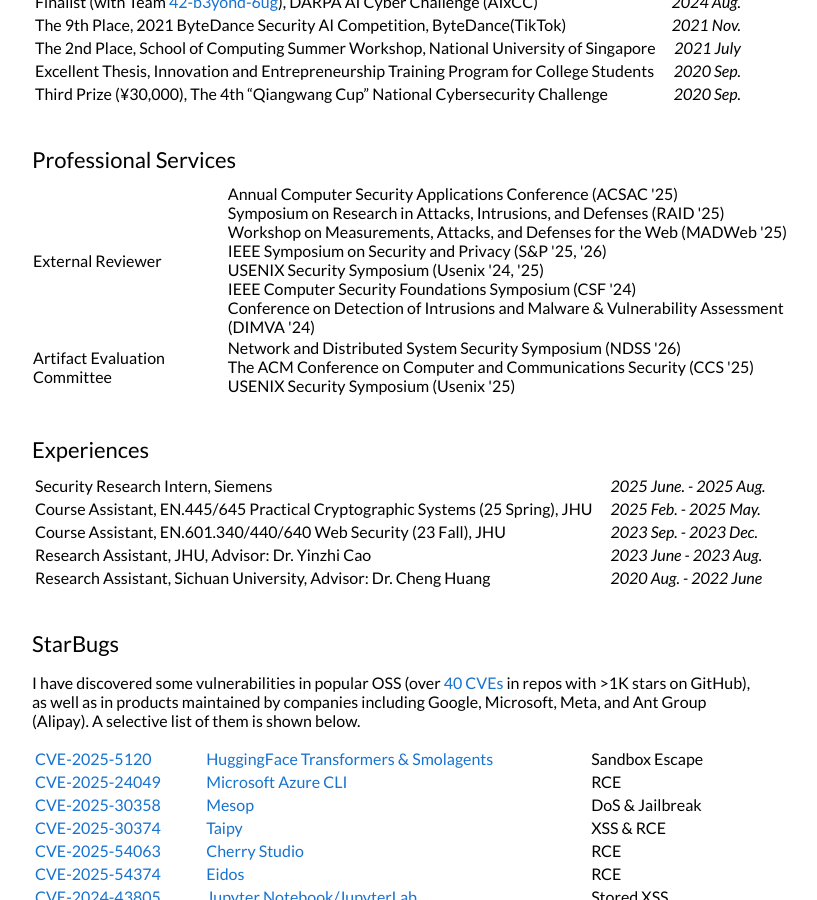
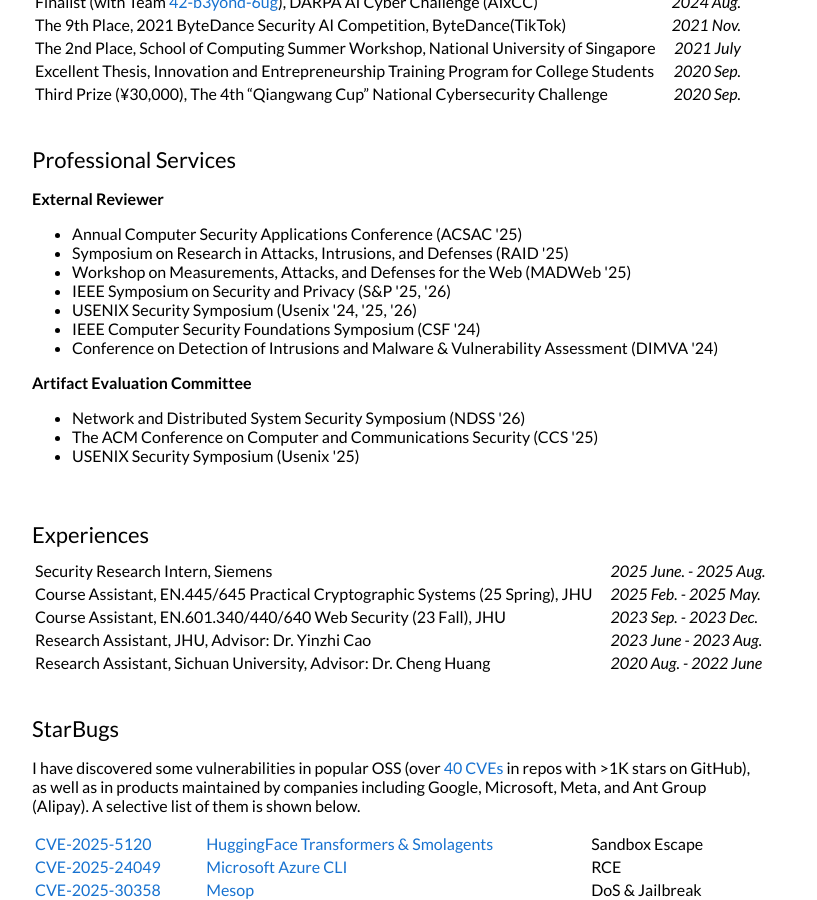
Before and after one commit to jackfromeast/jackfromeast.github.io, a Jekyll site: the page built from _posts/2025-09-09-Pyrl.md, in a window 1280 px wide and 900 px high, scrolled down 2006 px. Shown: the whole window, without its empty margins (228-1045 px from the left). Built offline with Jekyll 4.4.1, drawn with Linux system fonts in a browser that asks for light colours.

Commit message:
[Page] Update the processional services section.

```diff
--- a/_layouts/default.html
+++ b/_layouts/default.html
@@ -244,42 +244,25 @@
               <div style="margin-bottom: 10px;">
                 <h2>Professional Services</h2>
               </div>
-              <table style="width:100%;border-spacing:0;">
-                <tr>
-                  <td>External Reviewer</td> <!-- Adjust padding here -->
-                  <td>
-                    <p style="margin:0;">
-                      Annual Computer Security Applications Conference (ACSAC '25)
-                      <br>
-                      Symposium on Research in Attacks, Intrusions, and Defenses (RAID '25)
-                      <br>
-                      Workshop on Measurements, Attacks, and Defenses for the Web (MADWeb '25)
-                      <br>
-                      IEEE Symposium on Security and Privacy (S&P '25, '26)
-                      <br>
-                      USENIX Security Symposium (Usenix '24, '25)
-                      <br>
-                      IEEE Computer Security Foundations Symposium (CSF '24)
-                      <br>
-                      Conference on Detection of Intrusions and Malware & Vulnerability Assessment (DIMVA '24)
-                    </p>
-                  </td>
-                </tr>
-                <tr>
-                  <td>Artifact Evaluation Committee</td> <!-- Adjust padding here -->
-                  <td>
-                    <p style="margin:0;">
-                      Network and Distributed System Security Symposium (NDSS '26)
-                    </p>
-                    <p style="margin:0;">
-                      The ACM Conference on Computer and Communications Security (CCS '25)
-                    </p>
-                    <p style="margin:0;">
-                      USENIX Security Symposium (Usenix '25)
-                    </p>
-                  </td>
-                </tr>
-              </table>
+              <div>
+                <p><strong>External Reviewer</strong></p>
+                <ul style="margin-left: 0px;">
+                  <li>Annual Computer Security Applications Conference (ACSAC '25)</li>
+                  <li>Symposium on Research in Attacks, Intrusions, and Defenses (RAID '25)</li>
+                  <li>Workshop on Measurements, Attacks, and Defenses for the Web (MADWeb '25)</li>
+                  <li>IEEE Symposium on Security and Privacy (S&P '25, '26)</li>
+                  <li>USENIX Security Symposium (Usenix '24, '25, '26)</li>
+                  <li>IEEE Computer Security Foundations Symposium (CSF '24)</li>
+                  <li>Conference on Detection of Intrusions and Malware & Vulnerability Assessment (DIMVA '24)</li>
+                </ul>
+
+                <p><strong>Artifact Evaluation Committee</strong></p>
+                <ul style="margin-left: 0px;">
+                  <li>Network and Distributed System Security Symposium (NDSS '26)</li>
+                  <li>The ACM Conference on Computer and Communications Security (CCS '25)</li>
+                  <li>USENIX Security Symposium (Usenix '25)</li>
+                </ul>
+              </div>
             </td>
           </tr>
         </table>
```
